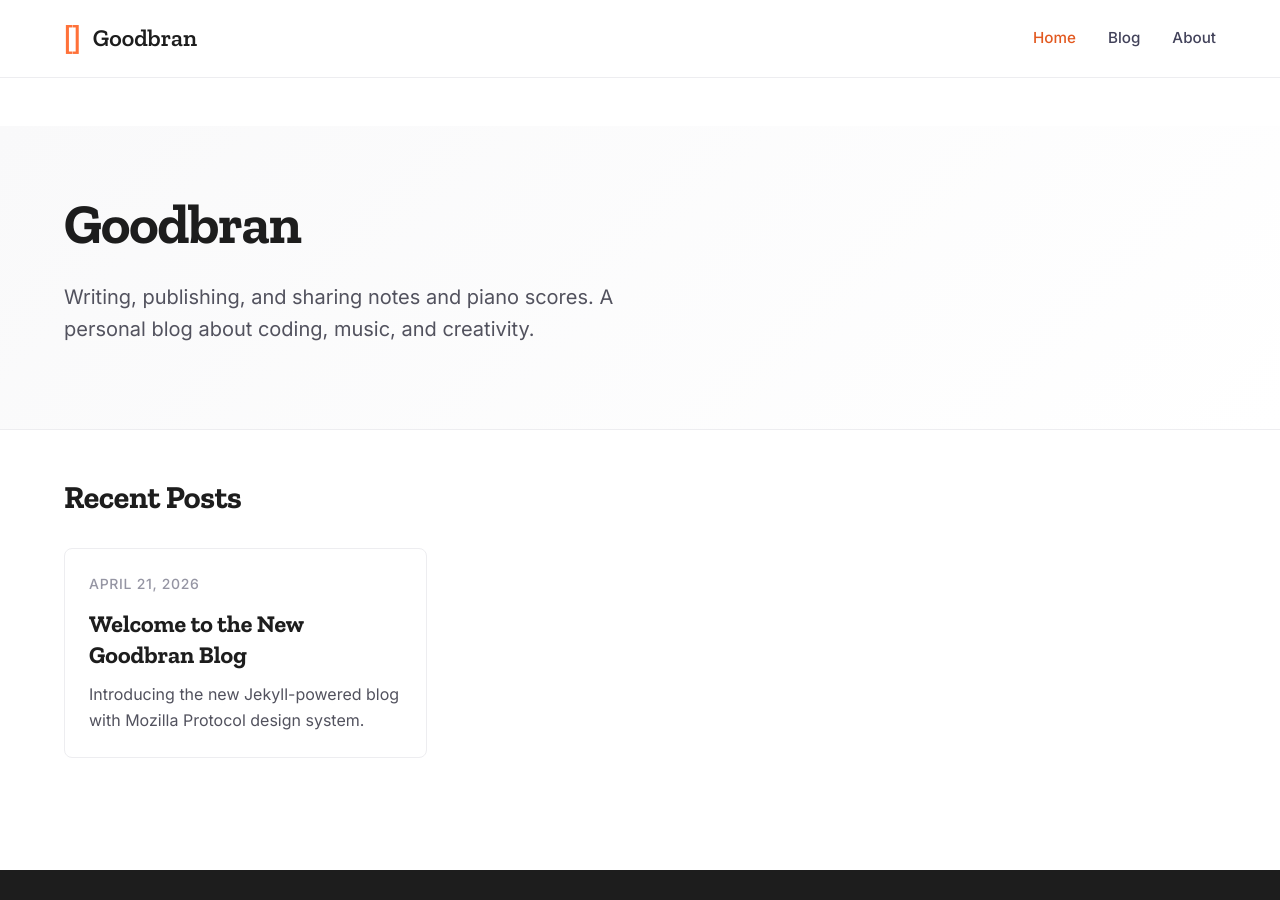
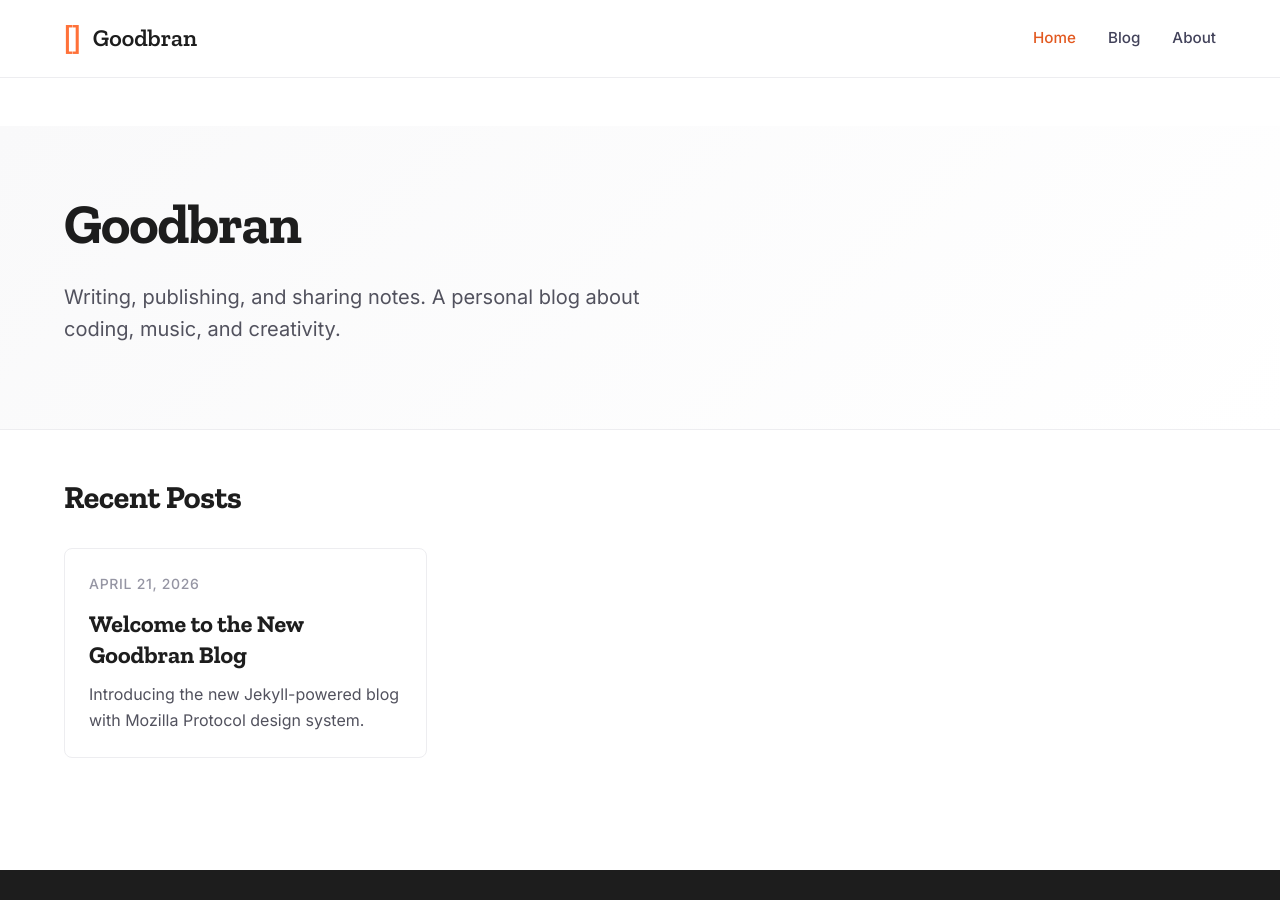
Before and after one commit to GoodBran/goodbran.github.io, a Jekyll site: the page built from index.markdown, in a window 1280 px wide and 900 px high. Built offline with Jekyll 4.4.1, drawn with Linux system fonts in a browser that asks for light colours; part of the change alters nothing that is shown.

```diff
--- a/_config.yml
+++ b/_config.yml
@@ -1,11 +1,13 @@
 # Site settings
 title: Goodbran
-email: hello@goodbran.com
+email: bran.liang@icloud.com
 description: >-
-  Writing, publishing, and sharing notes and piano scores.
+  Writing, publishing, and sharing notes.
   A personal blog about coding, music, and creativity.
+# URL settings
+# The GitHub Actions workflow auto-configures the base path during build
+url: ""
 baseurl: ""
-url: "https://goodbran.com"
 
 # Social
 twitter_username: goodbran
```
Also changed, not shown: .github/workflows/pages.yml (added).
